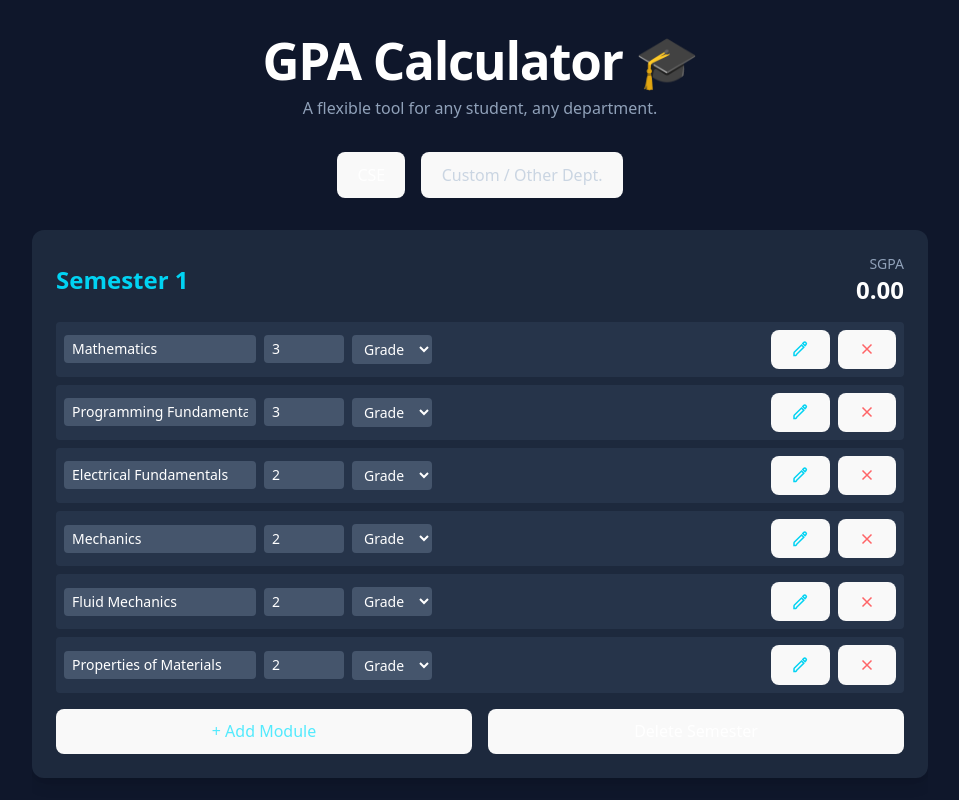
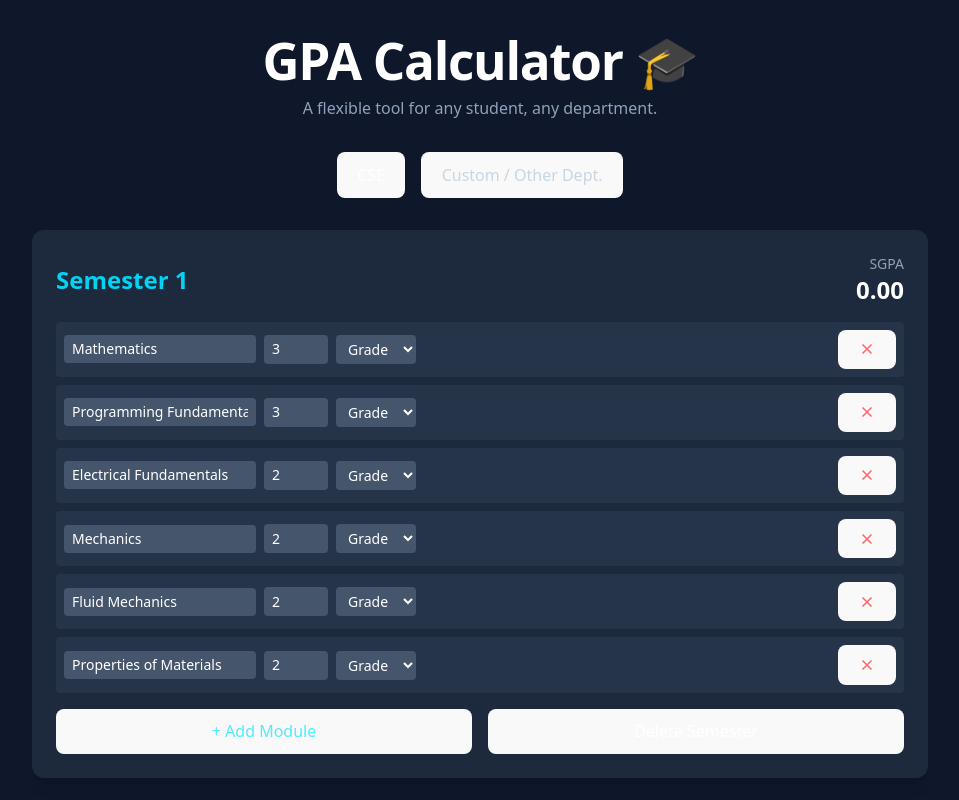
Before and after one commit to RashmikaMadaela/GPA_Calculator, a React (Vite) app: page / in a window 1280 px wide. Shown: the top 800 px of the page, without its empty margins (160-1119 px from the left). Built offline with nearby package versions, Linux system fonts and the light colour scheme.

Commit message:
some UI changes

```diff
--- a/src/components/ModuleRow.jsx
+++ b/src/components/ModuleRow.jsx
@@ -12,17 +12,18 @@ const ModuleRow = ({ moduleData, onUpdate, onDelete }) => {
           onChange={(e) => onUpdate('name', e.target.value)}
           className="bg-slate-600 text-white rounded px-2 py-1 w-full md:w-48 text-sm focus:ring-2 focus:ring-cyan-500 focus:outline-none"
         />
+        <div className="flex flex-row gap-2 w-full md:w-auto">
           <input
             type="number"
             placeholder="Credits"
             value={moduleData.credits}
             onChange={(e) => onUpdate('credits', e.target.value)}
-          className="bg-slate-600 text-white rounded px-2 py-1 w-full md:w-20 text-sm focus:ring-2 focus:ring-cyan-500 focus:outline-none"
+            className="bg-slate-600 text-white rounded px-2 py-1 w-1/2 md:w-16 text-sm focus:ring-2 focus:ring-cyan-500 focus:outline-none"
           />
           <select
             value={moduleData.grade}
             onChange={(e) => onUpdate('grade', e.target.value)}
-          className="bg-slate-600 text-white rounded px-2 py-1 w-full md:w-20 text-sm focus:ring-2 focus:ring-cyan-500 focus:outline-none"
+            className="bg-slate-600 text-white rounded px-2 py-1 w-1/2 md:w-20 text-sm focus:ring-2 focus:ring-cyan-500 focus:outline-none"
           >
             <option value="">Grade</option>
             {Object.keys(gradePoints).map((grade) => (
@@ -30,10 +31,8 @@ const ModuleRow = ({ moduleData, onUpdate, onDelete }) => {
             ))}
           </select>
         </div>
+      </div>
       <div className="flex gap-2 mt-2 md:mt-0">
-        <button onClick={onUpdate.bind(null, 'edit', true)} className="text-cyan-400 hover:text-cyan-300 px-2 py-1" title="Edit">
-          <svg xmlns="http://www.w3.org/2000/svg" width="18" height="18" fill="none" viewBox="0 0 24 24"><path stroke="currentColor" strokeWidth="2" d="M16.862 3.487a2.1 2.1 0 0 1 2.97 2.97l-1.09 1.09-2.97-2.97 1.09-1.09ZM4 20.5V17.53a2 2 0 0 1 .586-1.414l9.5-9.5 2.97 2.97-9.5 9.5A2 2 0 0 1 6.47 20.5H4Z"/></svg>
-        </button>
         <button onClick={onDelete} className="text-red-400 hover:text-red-300 px-2 py-1" title="Delete">
           <svg xmlns="http://www.w3.org/2000/svg" width="18" height="18" fill="none" viewBox="0 0 24 24"><path stroke="currentColor" strokeWidth="2" d="M6 6l12 12M6 18L18 6"/></svg>
         </button>
```
Lines whose indentation alone changed are shown as unchanged.
